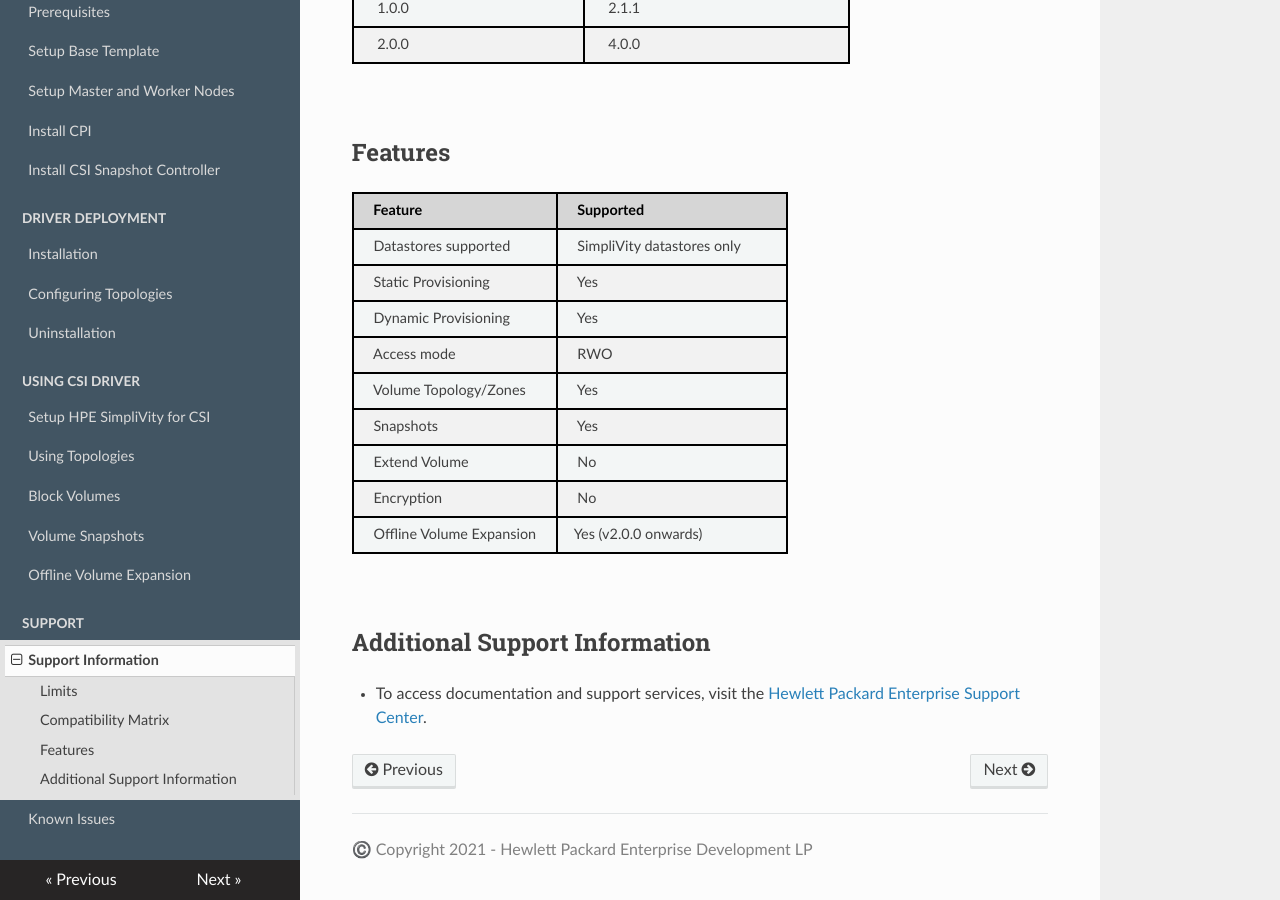
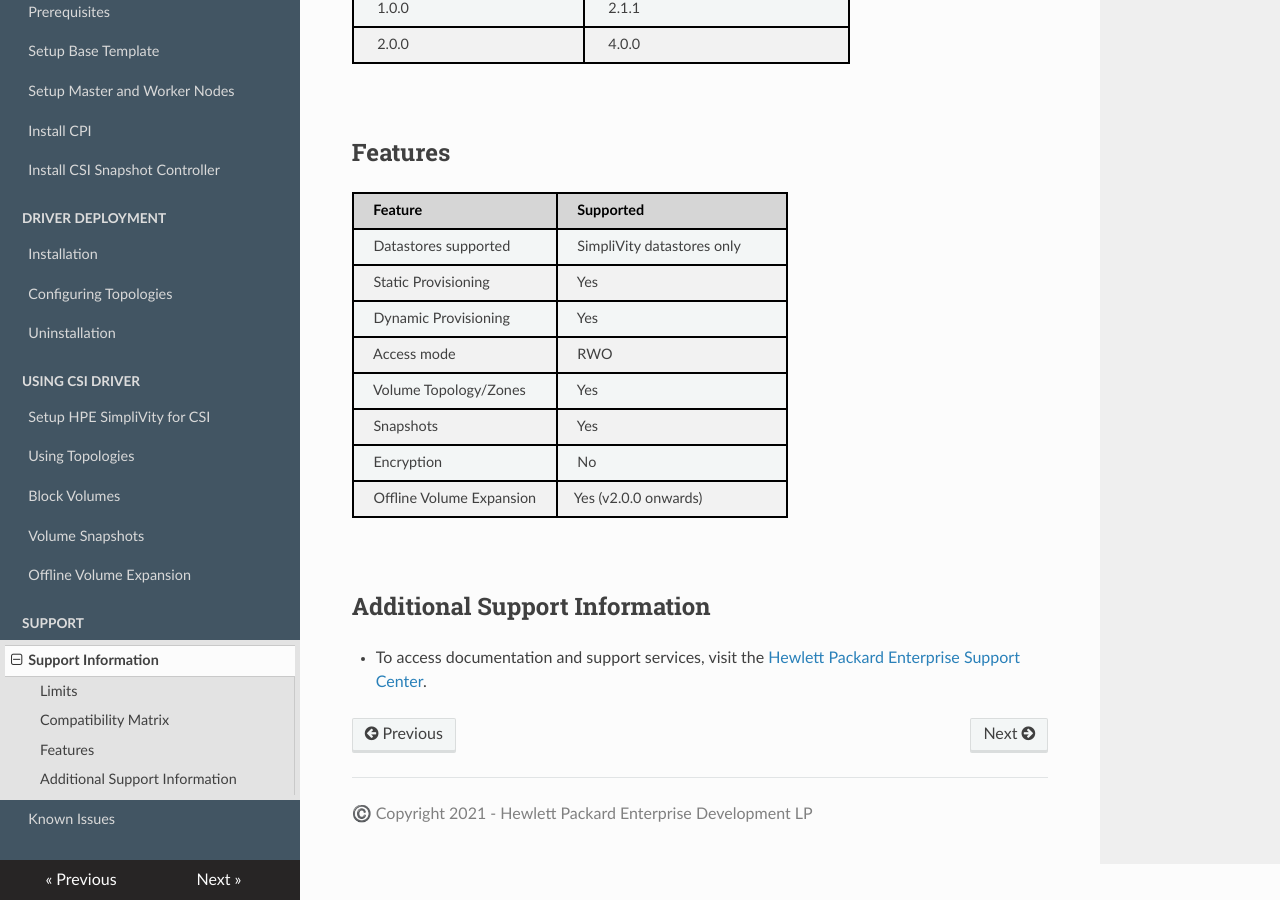
Before and after one commit to HewlettPackard/simplivity-vsphere-csi-driver, an MkDocs documentation site: the page built from docs/support-information.md, in a window 1280 px wide and 900 px high, scrolled down 1800 px. Built offline with MkDocs 1.6.1, drawn with Linux system fonts in a browser that asks for light colours; nearby versions of some CDN libraries.

Commit message:
Remove Additional Entry for Extend Volume in Support Matrix

```diff
--- a/docs/support-information.md
+++ b/docs/support-information.md
@@ -74,7 +74,6 @@ The following table describes compatibility of the HPE SimpliVity CSI driver for
 | Access mode                 | RWO                               |
 | Volume Topology/Zones       | Yes                               |
 | Snapshots                   | Yes                               |
-| Extend Volume               | No                                |
 | Encryption                  | No                                |
 | Offline Volume Expansion    | Yes (v2.0.0 onwards)              |
 
```
